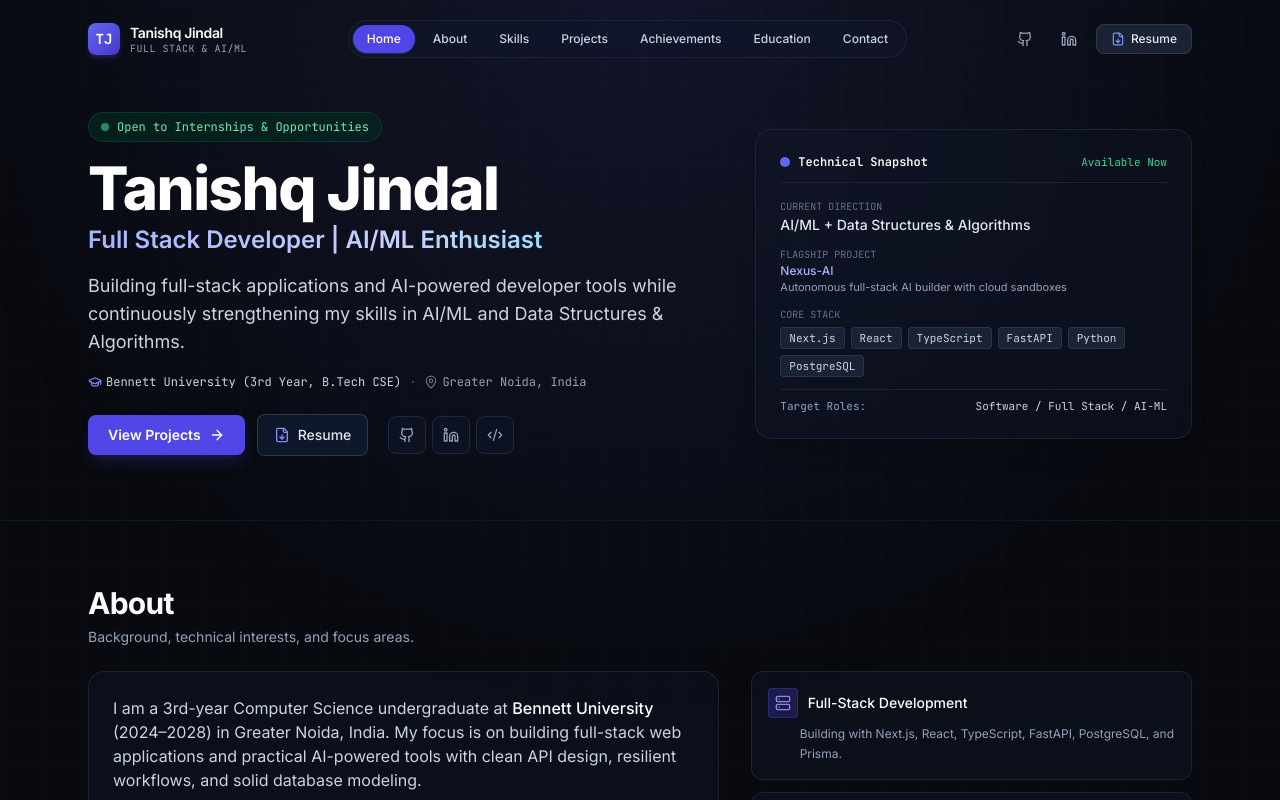
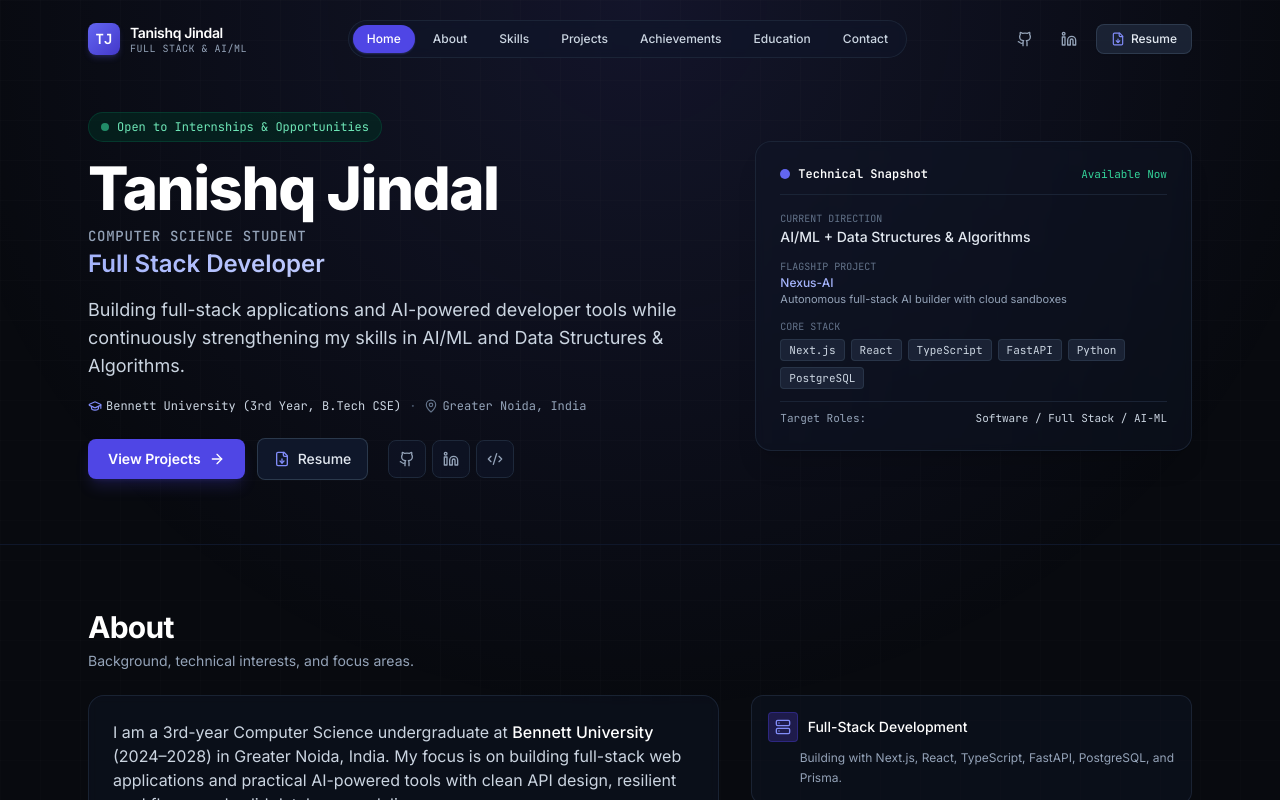
Before and after one commit to Tanishq-Jindal/Portfolio, a Next.js app: page / in a window 1280 px wide. Shown: the top 800 px of the page. Built offline with nearby package versions, Linux system fonts and the light colour scheme.

Commit message:
Add computer science student hero subtitle

```diff
--- a/src/components/sections/Hero.tsx
+++ b/src/components/sections/Hero.tsx
@@ -34,9 +34,14 @@ export const Hero: React.FC = () => {
               <h1 className="text-4xl sm:text-5xl md:text-6xl font-extrabold tracking-tight text-white">
                 {personalInfo.name}
               </h1>
-              <p className="text-xl sm:text-2xl font-semibold bg-gradient-to-r from-indigo-300 via-indigo-200 to-cyan-300 bg-clip-text text-transparent">
-                {personalInfo.role}
-              </p>
+              <div className="pt-0.5 space-y-0.5">
+                <span className="text-xs sm:text-sm font-mono uppercase tracking-wider text-slate-400 font-medium block">
+                  Computer Science Student
+                </span>
+                <p className="text-xl sm:text-2xl font-semibold bg-gradient-to-r from-indigo-300 via-indigo-200 to-cyan-300 bg-clip-text text-transparent">
+                  {personalInfo.role}
+                </p>
+              </div>
             </div>
 
             {/* Concise Supporting Statement */}
--- a/src/data/portfolioData.ts
+++ b/src/data/portfolioData.ts
@@ -52,7 +52,7 @@ export interface Education {
 
 export const personalInfo = {
   name: "Tanishq Jindal",
-  role: "Full Stack Developer | AI/ML Enthusiast",
+  role: "Full Stack Developer",
   status: "Open to Internships & Opportunities",
   headline:
     "Building full-stack applications and AI-powered software while strengthening fundamentals in AI/ML and Data Structures & Algorithms.",
```
